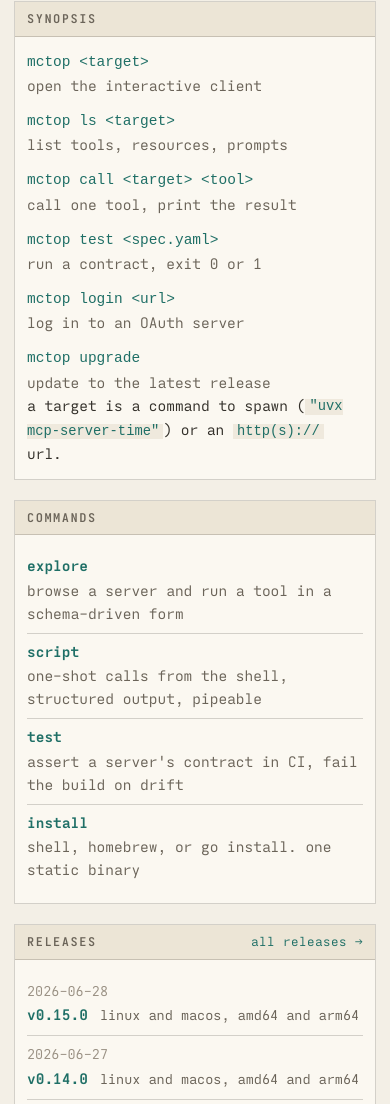
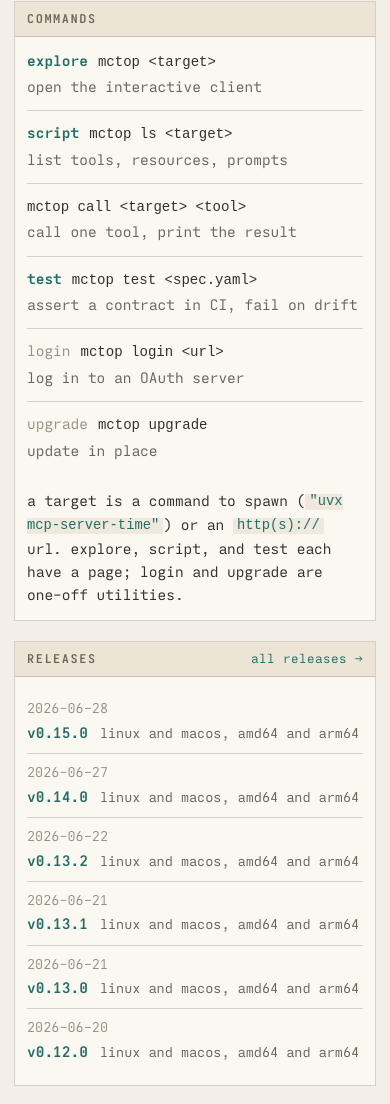
Before and after one commit to mctop-org/mctop.org, a website: page public/index.html in a window 390 px wide. Shown: the part 773-1877 px from the top of the page. Drawn offline with Linux system fonts and the light colour scheme.

Commit message:
merge synopsis and commands into one aligned reference
the home page listed the commands twice: a synopsis box and a separate
commands box with a different layout. fold them into a single command
reference, three aligned columns (mode, invocation, description), with
explore, script, and test linking to their pages. login and upgrade
read as utilities. removes the duplicated content and the inconsistent
list styling.

```diff
--- a/public/index.html
+++ b/public/index.html
@@ -40,20 +40,14 @@
                        <span class="s">│</span>  <span class="k">&#10095;</span><span class="s"> enter to call</span>
 <span class="s">  ────────────────────────────────────────────────</span>
    <span class="s">enter open &middot; / search &middot; tab section &middot; ? keys</span></pre></div><p class="dim">run <code>mctop &lt;target&gt;</code> with no subcommand to open the full-screen client: browse tools, resources, and prompts, fill its arguments, and read the result.</p></div></section>
-<section class="box"><div class="h"><span>synopsis</span></div><div class="b"><dl class="syn">
-  <dt><code>mctop &lt;target&gt;</code></dt><dd>open the interactive client</dd>
-  <dt><code>mctop ls &lt;target&gt;</code></dt><dd>list tools, resources, prompts</dd>
-  <dt><code>mctop call &lt;target&gt; &lt;tool&gt;</code></dt><dd>call one tool, print the result</dd>
-  <dt><code>mctop test &lt;spec.yaml&gt;</code></dt><dd>run a contract, exit 0 or 1</dd>
-  <dt><code>mctop login &lt;url&gt;</code></dt><dd>log in to an OAuth server</dd>
-  <dt><code>mctop upgrade</code></dt><dd>update to the latest release</dd>
-</dl><p class="dim">a target is a command to spawn (<code>"uvx mcp-server-time"</code>) or an <code>http(s)://</code> url.</p></div></section>
-<section class="box"><div class="h"><span>commands</span></div><div class="b"><ul class="toc">
-  <li><a class="name" href="/explore/">explore</a><span class="desc">browse a server and run a tool in a schema-driven form</span></li>
-  <li><a class="name" href="/script/">script</a><span class="desc">one-shot calls from the shell, structured output, pipeable</span></li>
-  <li><a class="name" href="/test/">test</a><span class="desc">assert a server's contract in CI, fail the build on drift</span></li>
-  <li><a class="name" href="/download/">install</a><span class="desc">shell, homebrew, or go install. one static binary</span></li>
-</ul></div></section>
+<section class="box"><div class="h"><span>commands</span></div><div class="b"><ul class="cmds">
+  <li><a class="m" href="/explore/">explore</a><code>mctop &lt;target&gt;</code><span class="d">open the interactive client</span></li>
+  <li><a class="m" href="/script/">script</a><code>mctop ls &lt;target&gt;</code><span class="d">list tools, resources, prompts</span></li>
+  <li><span class="m e"></span><code>mctop call &lt;target&gt; &lt;tool&gt;</code><span class="d">call one tool, print the result</span></li>
+  <li><a class="m" href="/test/">test</a><code>mctop test &lt;spec.yaml&gt;</code><span class="d">assert a contract in CI, fail on drift</span></li>
+  <li><span class="m u">login</span><code>mctop login &lt;url&gt;</code><span class="d">log in to an OAuth server</span></li>
+  <li><span class="m u">upgrade</span><code>mctop upgrade</code><span class="d">update in place</span></li>
+</ul><p class="dim">a target is a command to spawn (<code>"uvx mcp-server-time"</code>) or an <code>http(s)://</code> url. explore, script, and test each have a page; login and upgrade are one-off utilities.</p></div></section>
 <section class="box"><div class="h"><span>releases</span><a href="https://github.com/mctop-org/mctop/releases">all releases &rarr;</a></div><div class="b"><ul class="rel"><li><span class="date">2026-06-28</span><a class="tag" href="https://github.com/mctop-org/mctop/releases/tag/v0.15.0">v0.15.0</a><span class="note">linux and macos, amd64 and arm64</span></li><li><span class="date">2026-06-27</span><a class="tag" href="https://github.com/mctop-org/mctop/releases/tag/v0.14.0">v0.14.0</a><span class="note">linux and macos, amd64 and arm64</span></li><li><span class="date">2026-06-22</span><a class="tag" href="https://github.com/mctop-org/mctop/releases/tag/v0.13.2">v0.13.2</a><span class="note">linux and macos, amd64 and arm64</span></li><li><span class="date">2026-06-21</span><a class="tag" href="https://github.com/mctop-org/mctop/releases/tag/v0.13.1">v0.13.1</a><span class="note">linux and macos, amd64 and arm64</span></li><li><span class="date">2026-06-21</span><a class="tag" href="https://github.com/mctop-org/mctop/releases/tag/v0.13.0">v0.13.0</a><span class="note">linux and macos, amd64 and arm64</span></li><li><span class="date">2026-06-20</span><a class="tag" href="https://github.com/mctop-org/mctop/releases/tag/v0.12.0">v0.12.0</a><span class="note">linux and macos, amd64 and arm64</span></li></ul></div></section>
 </div></main>
 <footer class="foot"><div class="wrap">
--- a/public/style.css
+++ b/public/style.css
@@ -79,21 +79,17 @@
 .rel .tag{color:var(--iris);font-weight:700}
 .rel .note{color:var(--subtle);font-size:13.5px}
 
-/* command index */
-.toc{list-style:none}
-.toc li{display:flex;gap:16px;align-items:baseline;padding:7px 0;border-top:1px solid var(--rule)}
-.toc li:first-child{border-top:0}
-.toc .name{color:var(--iris);min-width:11ch;font-weight:700}
-.toc .desc{color:var(--subtle)}
+/* command reference: mode | invocation | description, columns aligned */
+.cmds{list-style:none;display:grid;grid-template-columns:max-content max-content 1fr;gap:11px 26px;align-items:baseline;margin:0 0 16px}
+.cmds li{display:contents}
+.cmds .m{font-weight:700;color:var(--iris)}
+.cmds a.m:hover{text-decoration:underline;text-underline-offset:3px}
+.cmds .m.u{color:var(--muted);font-weight:400}
+.cmds code{color:var(--text);background:none;padding:0;white-space:nowrap;font-size:.97em}
+.cmds .d{color:var(--subtle)}
 
 dl.keys{display:grid;grid-template-columns:max-content 1fr;gap:7px 22px;font-size:14px;max-width:62ch}
 dl.keys dt{color:var(--iris)}dl.keys dd{color:var(--subtle)}
-
-/* synopsis: command -> description, aligned on desktop, stacked on mobile */
-dl.syn{display:grid;grid-template-columns:max-content 1fr;gap:9px 26px;align-items:baseline}
-dl.syn dt{white-space:nowrap}
-dl.syn dt code{color:var(--iris);background:none;padding:0}
-dl.syn dd{color:var(--subtle)}
 
 /* multi-column footer */
 .foot{border-top:3px solid var(--iris);margin-top:36px;background:var(--surface)}
@@ -138,15 +134,17 @@
   .copyline .d{order:1}
   .copyline .copy{order:1;margin-left:auto}
 
-  /* synopsis + command/keys lists: stack name over description */
-  dl.syn{grid-template-columns:1fr;gap:0}
-  dl.syn dt{margin-top:11px}
-  dl.syn dt:first-child{margin-top:0}
-  dl.syn dd{margin:1px 0 0}
+  /* command reference + keys: stack each entry instead of aligning columns */
+  .cmds{grid-template-columns:1fr;gap:0}
+  .cmds li{display:block;padding:11px 0;border-top:1px solid var(--rule)}
+  .cmds li:first-child{padding-top:0;border-top:0}
+  .cmds .m{display:inline-block;margin-right:10px}
+  .cmds .m.e:empty{display:none}
+  .cmds code{display:inline-block;margin:1px 0}
+  .cmds .d{display:block;margin-top:2px}
   dl.keys{grid-template-columns:1fr;gap:0}
   dl.keys dt{margin-top:9px}
   dl.keys dt:first-child{margin-top:0}
-  .toc li{flex-direction:column;gap:1px}
 
   /* releases feed: stack the date above the tag */
   .rel li{gap:2px 12px}
```
Also changed, not shown: 1 other file.
